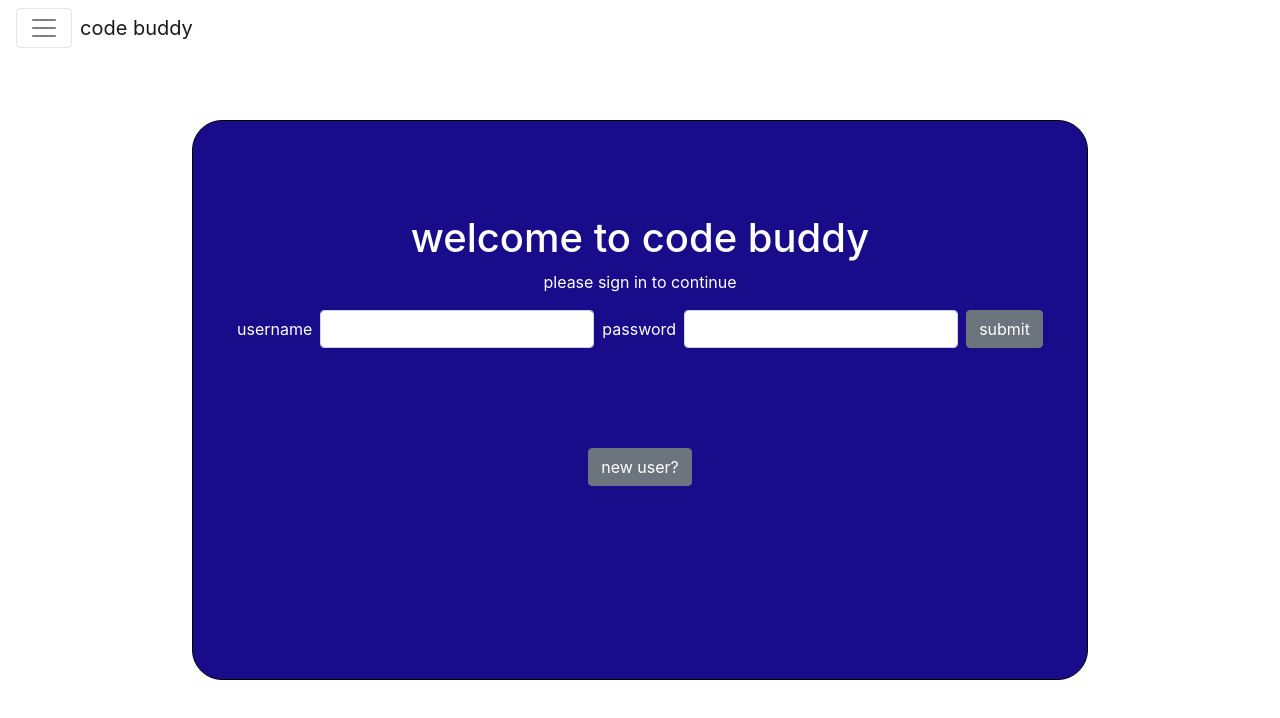
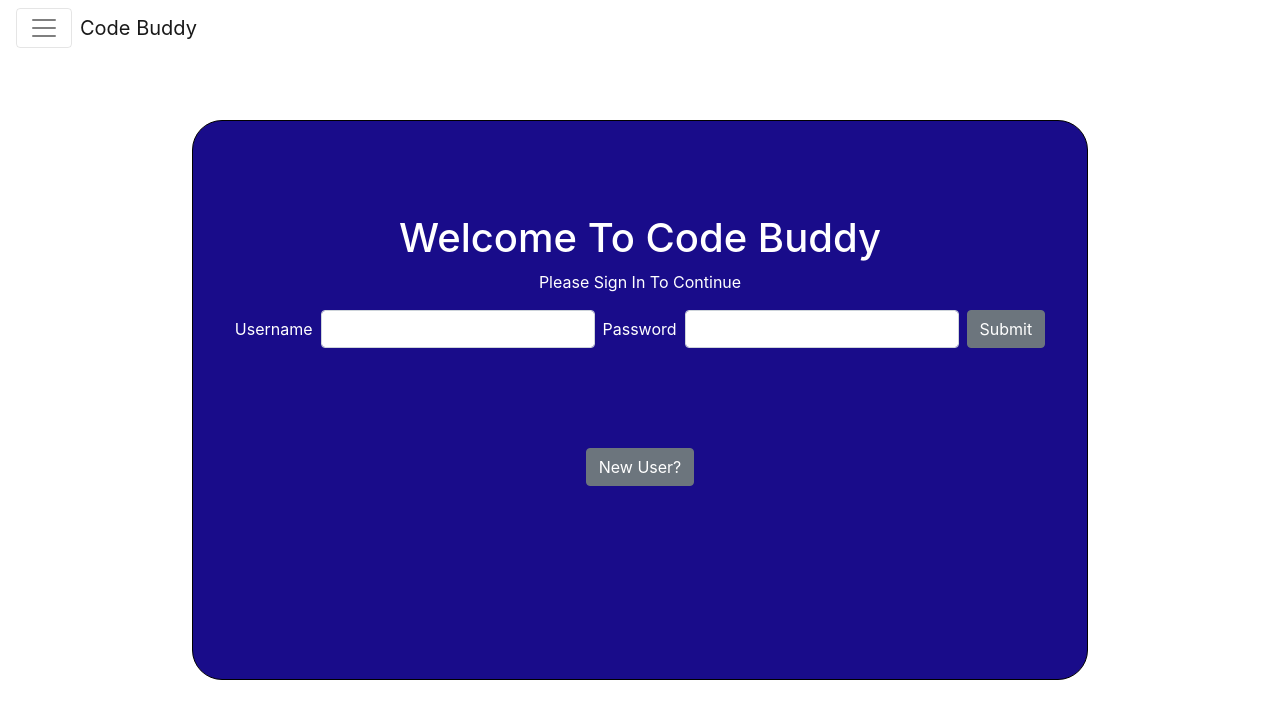
Before and after one commit to zibrahim2046/Code-Buddy-Project-3, a React (Create React App) app in the folder client/: page / in a window 1280 px wide. Shown: the top 718 px of the page. Built offline with nearby package versions, Linux system fonts and the light colour scheme.

Commit message:
added some styling and grammar changes, linked github in navbar, added sub categories for main topics

```diff
--- a/client/src/components/Authentication.js
+++ b/client/src/components/Authentication.js
@@ -13,16 +13,16 @@ const Authentication = ({ buttonLabel, className, style }) => {
                 {buttonLabel}
             </Button>
             <Modal isOpen={modal} toggle={toggle} className={className}>
-                <ModalHeader toggle={toggle}>create an account</ModalHeader>
+                <ModalHeader toggle={toggle}>Create An Account</ModalHeader>
                 <ModalBody>
                     <InputForm />
                 </ModalBody>
                 <ModalFooter>
                     <Button color='primary' onClick={toggle}>
-                        submit
+                        Submit
                     </Button>{' '}
                     <Button color='secondary' onClick={toggle}>
-                        cancel
+                        Cancel
                     </Button>
                 </ModalFooter>
             </Modal>
--- a/client/src/components/InputForm.js
+++ b/client/src/components/InputForm.js
@@ -5,20 +5,20 @@ const InputForm = (props) => {
     return (
         <Form>
             <FormGroup>
-                <Label for='firstName'>first name</Label>
-                <Input type='firstName' name='firstName' id='firstName' placeholder='enter your first name' />
+                <Label for='firstName'>First Name</Label>
+                <Input type='firstName' name='firstName' id='firstName' placeholder='Please enter your first name' />
             </FormGroup>
             <FormGroup>
-                <Label for='lastName'>last name</Label>
-                <Input type='lastName' name='lastName' id='lastName' placeholder='enter your last name' />
+                <Label for='lastName'>Last Name</Label>
+                <Input type='lastName' name='lastName' id='lastName' placeholder='Please enter your last name' />
             </FormGroup>
             <FormGroup>
-                <Label for='username'>username</Label>
-                <Input type='username' name='username' id='username' placeholder='enter a username' />
+                <Label for='username'>Username</Label>
+                <Input type='username' name='username' id='username' placeholder='Please enter a username' />
             </FormGroup>
             <FormGroup>
-                <Label for='password'>password</Label>
-                <Input type='password' name='password' id='password' placeholder='enter a password' />
+                <Label for='password'>Password</Label>
+                <Input type='password' name='password' id='password' placeholder='Please enter a password' />
             </FormGroup>
         </Form>
     );
--- a/client/src/components/Loader.js
+++ b/client/src/components/Loader.js
@@ -18,7 +18,7 @@ const Heading = styled.h1`
 
 const Loader = () => (
     <Container>
-        <Heading>okay! let me see what i can find...</Heading>
+        <Heading>Okay! Let me see what I can find...</Heading>
         <Spinner style={{ width: '3rem', height: '3rem' }} />
     </Container>
 );
--- a/client/src/components/NavBar.js
+++ b/client/src/components/NavBar.js
@@ -17,23 +17,23 @@ const NavBar = (props) => {
         <NavContainer>
             <Navbar color='faded' light>
                 <NavbarToggler onClick={toggleNavbar} className='mr-2' />
-                <NavbarBrand href='/' className='mr-auto'>
-                    code buddy
+                <NavbarBrand href='' className='mr-auto'>
+                    Code Buddy
                 </NavbarBrand>
 
                 <Collapse isOpen={!collapsed} navbar>
                     <Nav navbar>
                         <NavItem>
-                            <NavLink href='/'>login</NavLink>
+                            <NavLink href='/'>Login</NavLink>
                         </NavItem>
                         <NavItem>
-                            <NavLink href='/help'>home</NavLink>
+                            <NavLink href='/help'>Home</NavLink>
                         </NavItem>
                         <NavItem>
-                            <NavLink href='/results'>content</NavLink>
+                            <NavLink href='/results'>Content</NavLink>
                         </NavItem>
                         <NavItem>
-                            <NavLink href=''>github</NavLink>
+                            <NavLink href='https://github.com/zibrahim2046/Code-Buddy-Project-3'>Github</NavLink>
                         </NavItem>
                     </Nav>
                 </Collapse>
--- a/client/src/pages/helpPage.js
+++ b/client/src/pages/helpPage.js
@@ -7,37 +7,37 @@ const HelpPage = () => {
     // const toggle = () => setOpen(!dropdownOpen);
     return (
         <div>
-            <h1>hello, User! my name is Code Buddy, what can I help you with?</h1>
-            <UncontrolledButtonDropdown>
-                <DropdownToggle caret>HTML5</DropdownToggle>
+            <h1>Hello, User! My name is Code Buddy, what can I help you with?</h1>
+            <UncontrolledButtonDropdown style={{ marginRight: 25 }}>
+                <DropdownToggle caret>HTML5/CSS</DropdownToggle>
                 <DropdownMenu>
-                    <DropdownItem>Action</DropdownItem>
-                    <DropdownItem>Action</DropdownItem>
-                    <DropdownItem>Action</DropdownItem>
+                    <DropdownItem>Intro to HTML/CSS</DropdownItem>
+                    <DropdownItem>Styling your HTML</DropdownItem>
+                    <DropdownItem>Advanced HTML/CSS Topics</DropdownItem>
                 </DropdownMenu>
             </UncontrolledButtonDropdown>
-            <UncontrolledButtonDropdown>
-                <DropdownToggle caret>CSS</DropdownToggle>
+            <UncontrolledButtonDropdown style={{ marginRight: 25 }}>
+                <DropdownToggle caret>NodeJS</DropdownToggle>
                 <DropdownMenu>
-                    <DropdownItem>Action</DropdownItem>
-                    <DropdownItem>Action</DropdownItem>
-                    <DropdownItem>Action</DropdownItem>
+                    <DropdownItem>Intro to NodeJS</DropdownItem>
+                    <DropdownItem>NodeJS and MySql</DropdownItem>
+                    <DropdownItem>Restful API's</DropdownItem>
                 </DropdownMenu>
             </UncontrolledButtonDropdown>
-            <UncontrolledButtonDropdown>
-                <DropdownToggle caret>NodeJS</DropdownToggle>
+            <UncontrolledButtonDropdown style={{ marginRight: 25 }}>
+                <DropdownToggle caret>Javascript</DropdownToggle>
                 <DropdownMenu>
-                    <DropdownItem>Action</DropdownItem>
-                    <DropdownItem>Action</DropdownItem>
-                    <DropdownItem>Action</DropdownItem>
+                    <DropdownItem>Intro to Javascript</DropdownItem>
+                    <DropdownItem>For Loops and Functions</DropdownItem>
+                    <DropdownItem>Back End Javascript</DropdownItem>
                 </DropdownMenu>
             </UncontrolledButtonDropdown>
-            <UncontrolledButtonDropdown>
+            <UncontrolledButtonDropdown style={{ marginRight: 25 }}>
                 <DropdownToggle caret>React</DropdownToggle>
                 <DropdownMenu>
-                    <DropdownItem>Action</DropdownItem>
-                    <DropdownItem>Action</DropdownItem>
-                    <DropdownItem>Action</DropdownItem>
+                    <DropdownItem>Create-React-App</DropdownItem>
+                    <DropdownItem>ES6 Syntax</DropdownItem>
+                    <DropdownItem>Conditional Rendering</DropdownItem>
                 </DropdownMenu>
             </UncontrolledButtonDropdown>
         </div>
--- a/client/src/pages/index.js
+++ b/client/src/pages/index.js
@@ -6,24 +6,24 @@ import Authentication from '../components/Authentication';
 const MainPage = () => {
     return (
         <div className='App'>
-            <h1>welcome to code buddy</h1>
-            <p>please sign in to continue</p>
+            <h1>Welcome To Code Buddy</h1>
+            <p>Please Sign In To Continue</p>
             <Form inline>
                 <FormGroup className='mb-2 mr-sm-2 mb-sm-0'>
                     <Label for='exampleEmail' className='mr-sm-2'>
-                        username
+                        Username
                     </Label>
                     <Input type='username' name='username' id='username' placeholder='' />
                 </FormGroup>
                 <FormGroup className='mb-2 mr-sm-2 mb-sm-0'>
                     <Label for='password' className='mr-sm-2'>
-                        password
+                        Password
                     </Label>
                     <Input type='password' name='password' id='password' placeholder='' />
                 </FormGroup>
-                <Button>submit</Button>
+                <Button>Submit</Button>
             </Form>
-            <Authentication buttonLabel='new user?' style={{ marginTop: 100 }} />
+            <Authentication buttonLabel='New User?' style={{ marginTop: 100 }} />
         </div>
     );
 };
--- a/client/src/pages/results.js
+++ b/client/src/pages/results.js
@@ -15,7 +15,7 @@ class Video extends React.Component {
             },
         };
 
-        return <YouTube videoId='2g811Eo7K8U' opts={opts} onReady={this._onReady} />;
+        return <YouTube videoId='sBws8MSXN7A' opts={opts} onReady={this._onReady} />;
     }
 
     _onReady(event) {
@@ -23,6 +23,7 @@ class Video extends React.Component {
         event.target.pauseVideo();
     }
 }
+
 const Results = () => {
     const [loading, setLoading] = useState(true);
 
@@ -38,14 +39,20 @@ const Results = () => {
                 <Loader />
             ) : (
                 <>
-                    <h1>User, here's what i found</h1>
+                    <h1>User, here's what I found</h1>
                     <p>
                         <Video />
                     </p>
-                    <h2>was this helpful?</h2>
-                    <Button color='primary'>yes, thank you Code Buddy!</Button>{' '}
-                    <Button color='secondary'>no, not quite...</Button>{' '}
-                    <Button color='success'>let's start over</Button>
+                    <h2>Was this helpful?</h2>
+                    <Button style={{ marginRight: 50 }} color='secondary'>
+                        Yes!
+                    </Button>{' '}
+                    <Button style={{ marginRight: 50 }} color='secondary'>
+                        No, not quite...
+                    </Button>{' '}
+                    <Button style={{ marginRight: 50 }} color='secondary'>
+                        Let's start over
+                    </Button>
                 </>
             )}
         </div>
```
